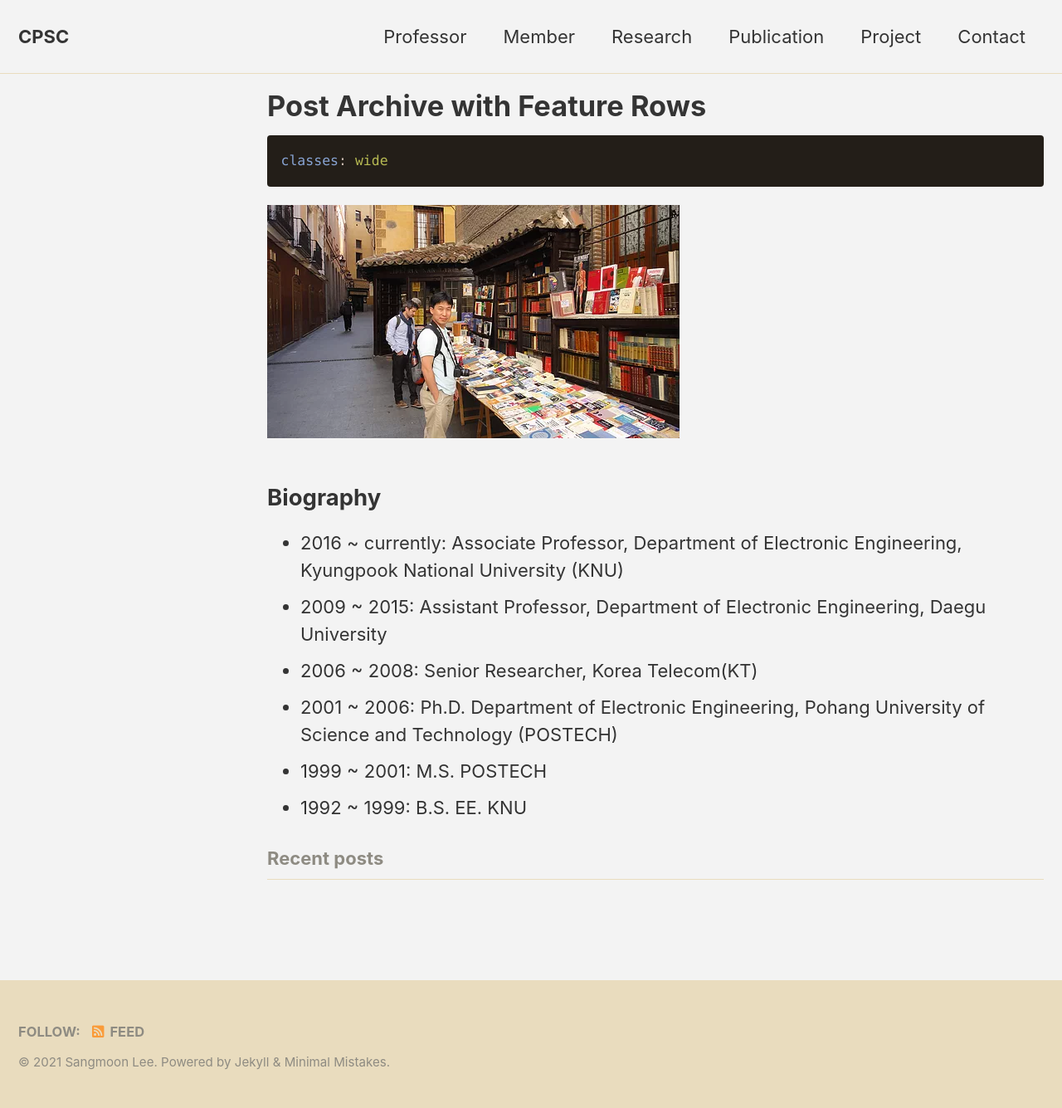
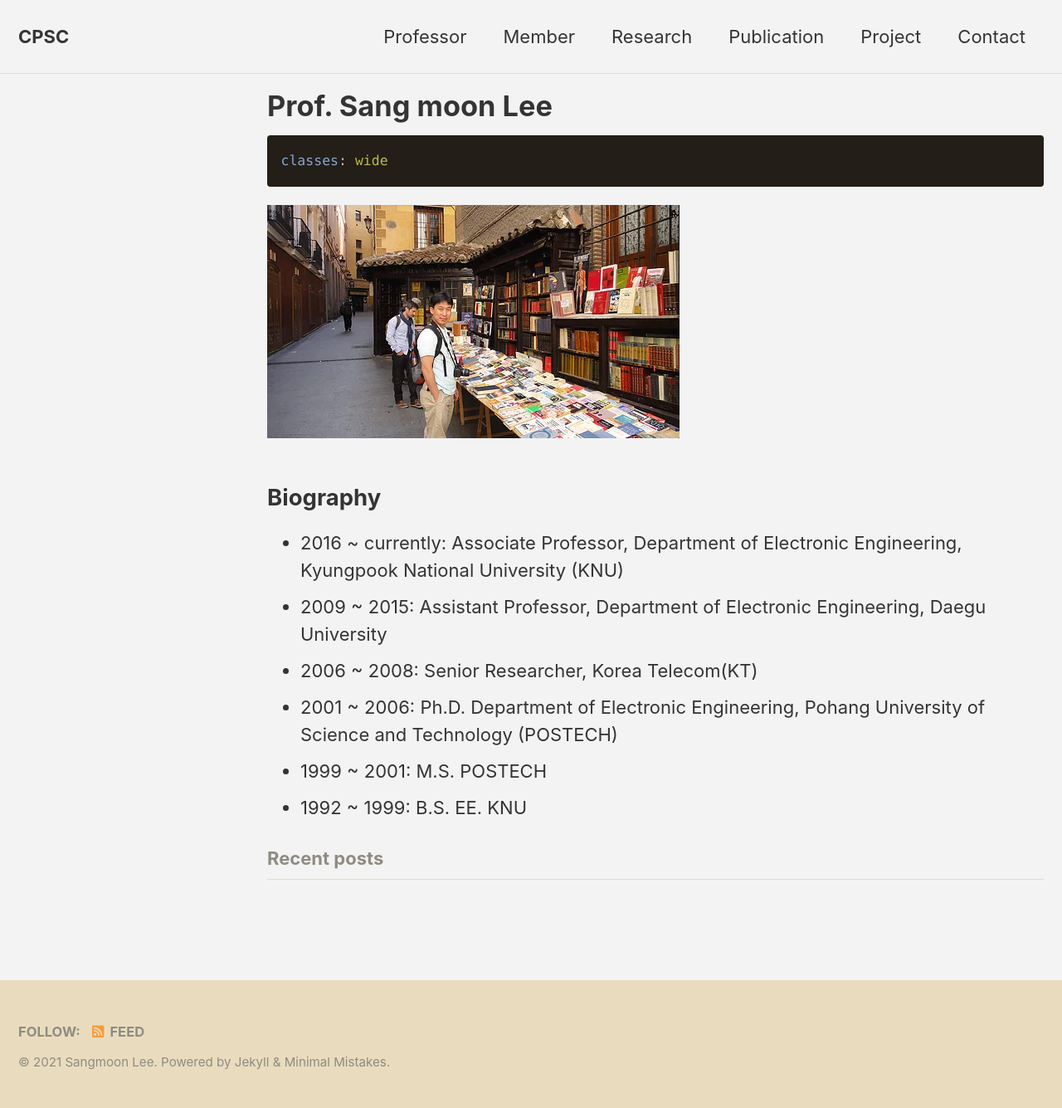
Before and after one commit to CPSC-LAB/CPSC-LAB.github.io, a Jekyll site: the page built from _pages/professor.md, in a window 1280 px wide. Shown: the whole page at 83% size. Built offline with Jekyll 4.4.1, drawn with Linux system fonts in a browser that asks for light colours; cached includes are drawn as plain includes.

Commit message:
Update professor.md

```diff
--- a/_pages/professor.md
+++ b/_pages/professor.md
@@ -1,6 +1,6 @@
 ---
 layout: home
-title: "Post Archive with Feature Rows"
+title: "Prof. Sang moon Lee"
 permalink: /professor_intro/
 classes: wide
 excerpt: "A page with `classes: wide` set to expand the main content's width."
```
